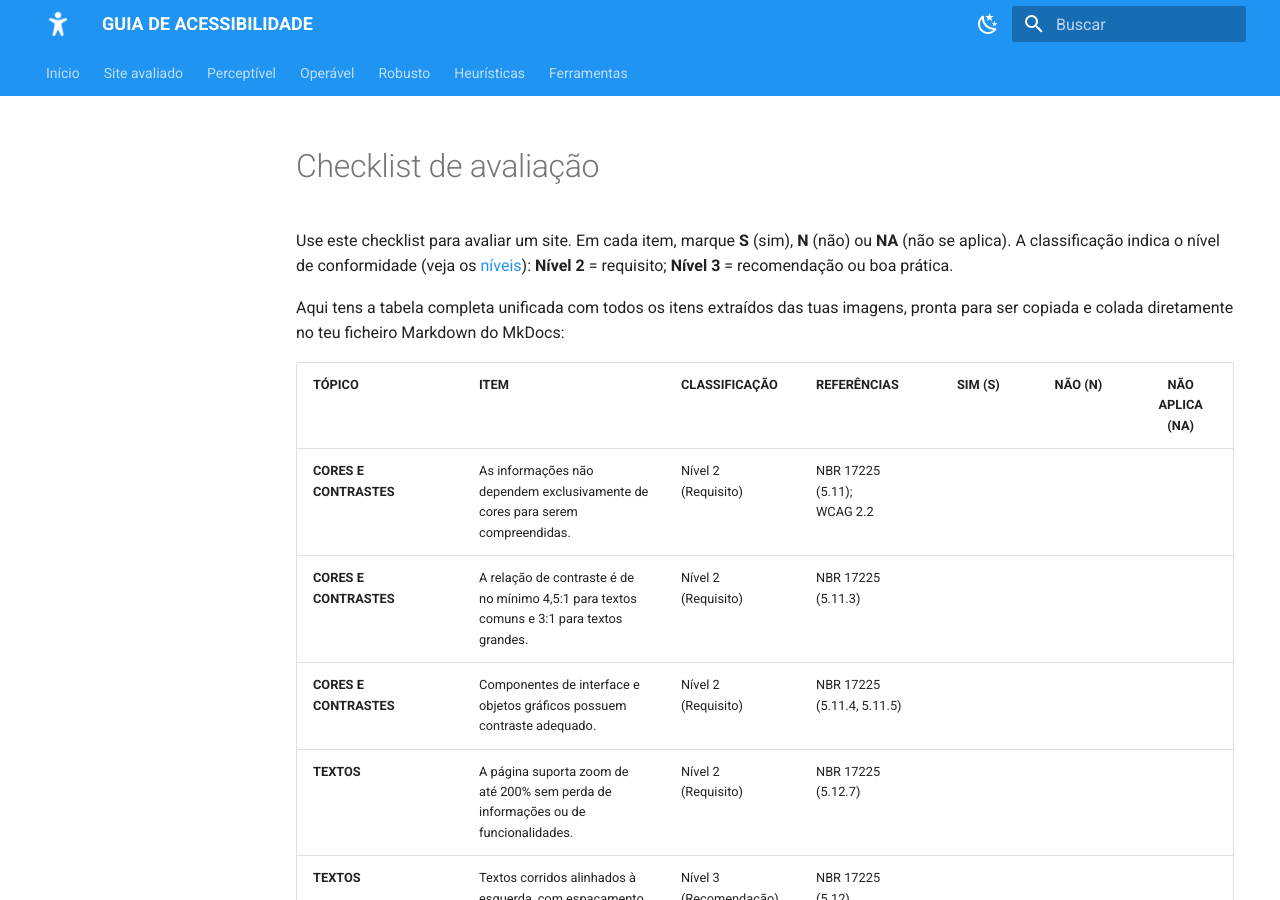
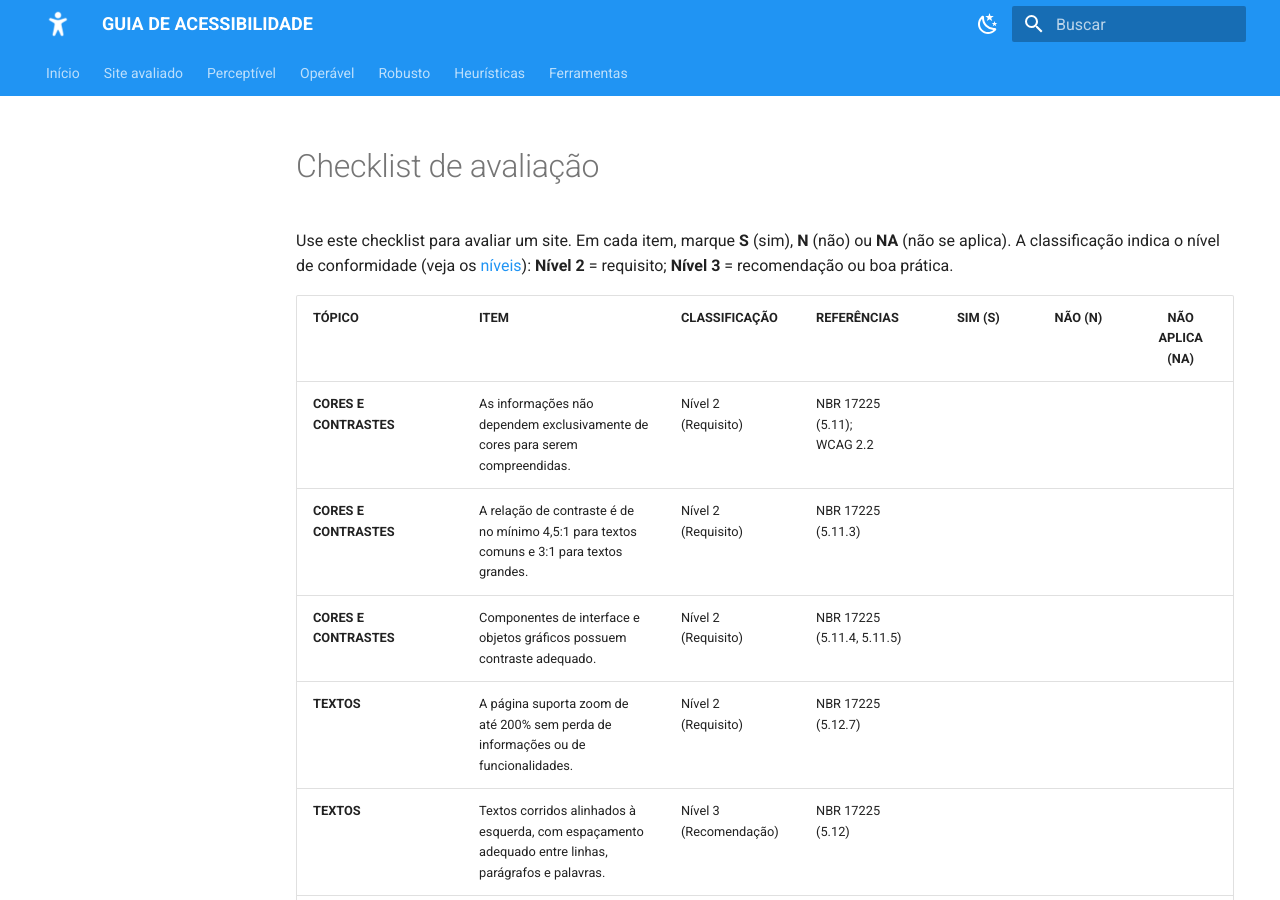
Before and after one commit to UnB-IHC/IHC_2026.2_Grupo06, an MkDocs documentation site: the page built from docs/guia_acessibilidade/checklist.md, in a window 1280 px wide and 900 px high. Built offline with MkDocs 1.6.1 and Material for MkDocs 9.7.7, drawn with Linux system fonts in a browser that asks for light colours.

Commit message:
:bug: fix(docs): corrige tabela do checklist

```diff
--- a/docs/guia_acessibilidade/checklist.md
+++ b/docs/guia_acessibilidade/checklist.md
@@ -1,8 +1,6 @@
 # Checklist de avaliação
 
 Use este checklist para avaliar um site. Em cada item, marque **S** (sim), **N** (não) ou **NA** (não se aplica). A classificação indica o nível de conformidade (veja os [níveis](introducao.md#niveis-de-conformidade)): **Nível 2** = requisito; **Nível 3** = recomendação ou boa prática.
-
-Aqui tens a tabela completa unificada com todos os itens extraídos das tuas imagens, pronta para ser copiada e colada diretamente no teu ficheiro Markdown do MkDocs:
 
 | TÓPICO | ITEM | CLASSIFICAÇÃO | REFERÊNCIAS | SIM (S) | NÃO (N) | NÃO APLICA (NA) |
 | :--- | :--- | :--- | :--- | :---: | :---: | :---: |
```
